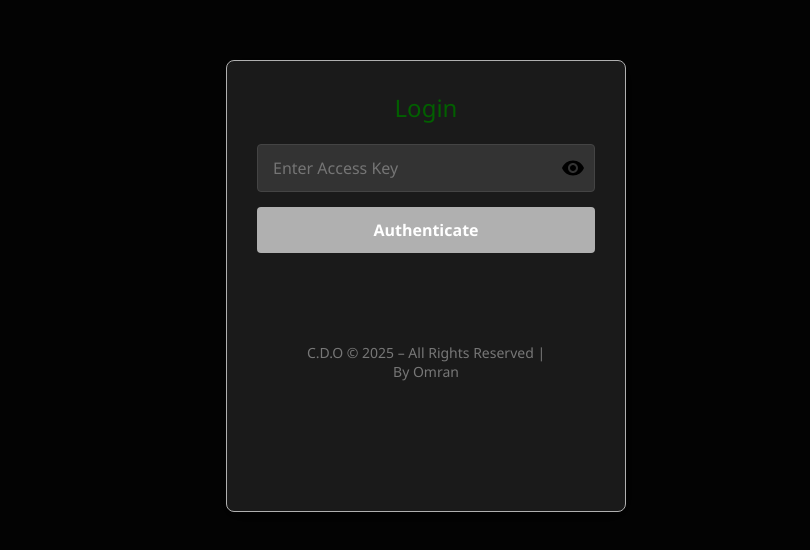
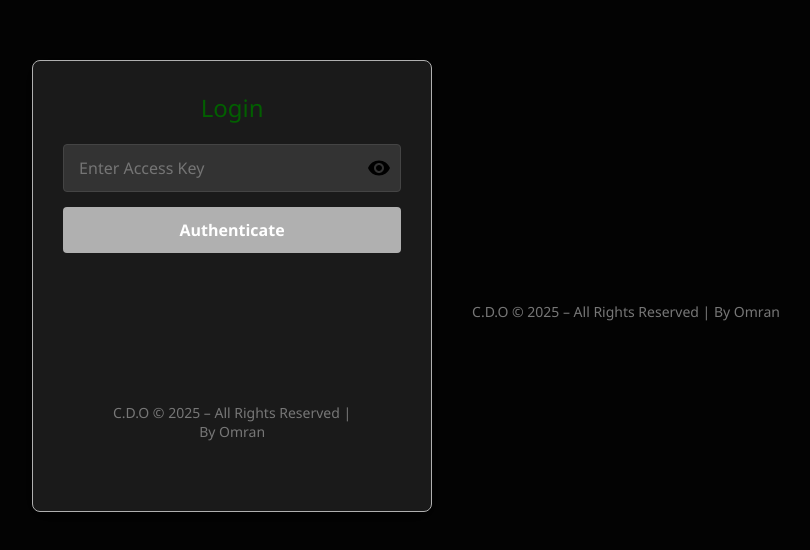
Before and after one commit to frdt5ere/data, a plain HTML site: page index.html in a window 1280 px wide. Shown: the part 114-664 px from the top of the page, without its empty margins (214-1024 px from the left). Drawn offline with Linux system fonts and the light colour scheme.

Commit message:
Update index.html

```diff
--- a/index.html
+++ b/index.html
@@ -512,11 +512,6 @@
                 </div>
             </div>
             <button class="modal-button" id="loginButton">Authenticate</button>
-                                <footer>
-        <div class="container">
-            <p>C.D.O © 2025 – All Rights Reserved | By Omran</p>
-        </div>
-    </footer>
             <div class="error-message" id="loginError"></div>
             <div class="success-message" id="loginSuccess"></div>
             <div class="success-checkmark" id="successCheckmark">
@@ -525,7 +520,17 @@
                     <span class="icon-line line-long"></span>
                 </div>
             </div>
+                                <footer>
+        <div class="container">
+            <p>C.D.O © 2025 – All Rights Reserved | By Omran</p>
         </div>
+    </footer>
+        </div>
+                            <footer>
+        <div class="container">
+            <p>C.D.O © 2025 – All Rights Reserved | By Omran</p>
+        </div>
+    </footer>
     </div>
 
     <div id="mainContent" style="display: none;">
```
